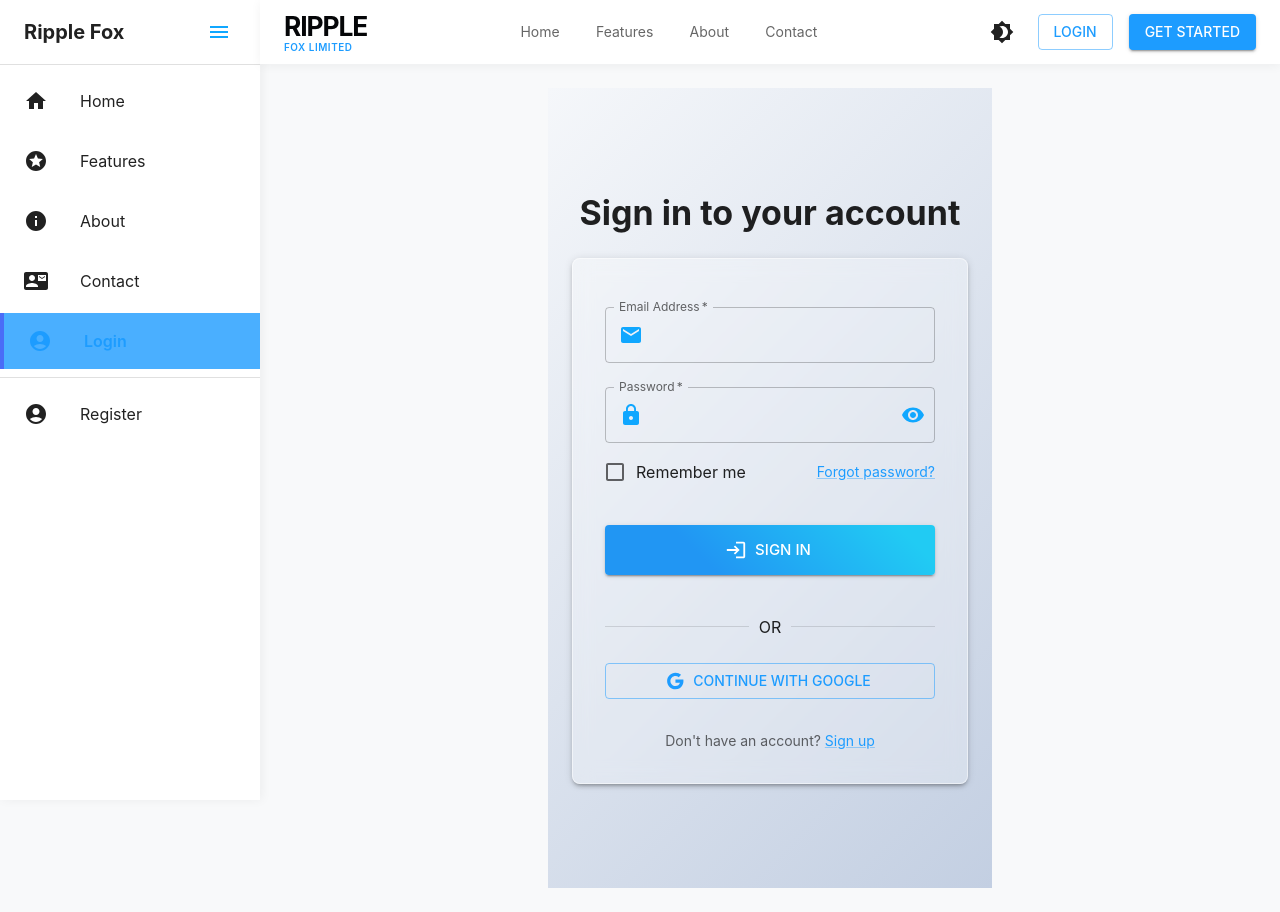
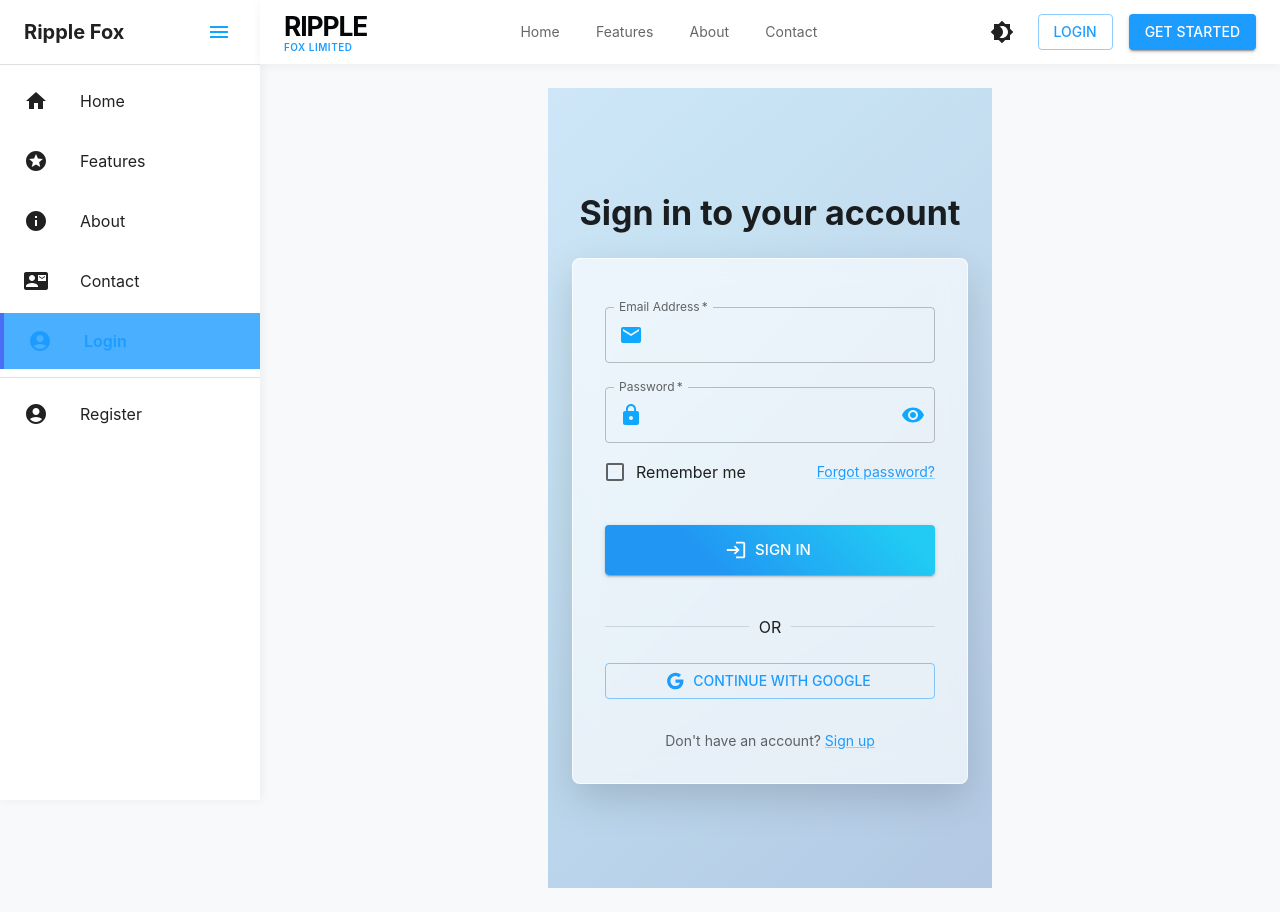
Before and after one commit to CodedX-cyber/RippleFox, a React (Create React App) app in the folder frontend/: page /login in a window 1280 px wide. Built offline with nearby package versions, Linux system fonts and the light colour scheme; a web font is replaced by a local one.

Commit message:
wokring on the dark theme for reg and login

```diff
--- a/frontend/src/pages/auth/LoginPage.js
+++ b/frontend/src/pages/auth/LoginPage.js
@@ -23,6 +23,7 @@ import {
   FormControl,
   FormControlLabel,
   Checkbox,
+  useTheme,
 } from '@mui/material';
 import {
   Visibility as VisibilityIcon,
@@ -45,6 +46,18 @@ const validationSchema = Yup.object({
 });
 
 const LoginPage = () => {
+  const theme = useTheme();
+  const heroBackground =
+    theme.palette.mode === 'dark'
+      ? 'linear-gradient(135deg, rgba(15,23,42,0.95) 0%, rgba(7,12,22,1) 100%)'
+      : 'linear-gradient(135deg, #f5f7fa 0%, #c3cfe2 100%)';
+  const cardBackground =
+    theme.palette.mode === 'dark' ? 'rgba(15,23,42,0.7)' : 'rgba(255, 255, 255, 0.65)';
+  const cardBorder = theme.palette.mode === 'dark' ? '1px solid rgba(255, 255, 255, 0.2)' : '1px solid rgba(255, 255, 255, 0.7)';
+  const gradientOverlay =
+    theme.palette.mode === 'dark'
+      ? 'linear-gradient(120deg, rgba(59,130,246,0.45), rgba(14,165,233,0.3), rgba(59,130,246,0.15))'
+      : 'linear-gradient(120deg, rgba(59,130,246,0.30), rgba(14,165,233,0.20), rgba(59,130,246,0.10))';
   const navigate = useNavigate();
   const location = useLocation();
   const { login, isAuthenticated, isLoading } = useAuth();
@@ -118,10 +131,41 @@ const LoginPage = () => {
   };
 
   return (
-    <Container component="main" maxWidth="xs" sx={{ background: 'linear-gradient(135deg, #f5f7fa 0%, #c3cfe2 100%)', minHeight: '100vh', display: 'flex', alignItems: 'center', justifyContent: 'center' }}>
+    <Container
+      component="main"
+      maxWidth="xs"
+      sx={{
+        background: heroBackground,
+        minHeight: '100vh',
+        display: 'flex',
+        alignItems: 'center',
+        justifyContent: 'center',
+        position: 'relative',
+        overflow: 'hidden',
+        px: 0,
+        '@keyframes gradientShift': {
+          '0%': { backgroundPosition: '0% 50%' },
+          '50%': { backgroundPosition: '100% 50%' },
+          '100%': { backgroundPosition: '0% 50%' },
+        },
+      }}
+    >
+      <Box
+        sx={{
+          position: 'absolute',
+          inset: 0,
+          background: gradientOverlay,
+          opacity: 0.8,
+          backgroundSize: '200% 200%',
+          animation: 'gradientShift 14s ease infinite',
+          pointerEvents: 'none',
+        }}
+      />
       <Fade in={showWelcome} timeout={500}>
         <Box
           sx={{
+            position: 'relative',
+            zIndex: 1,
             display: 'flex',
             flexDirection: 'column',
             alignItems: 'center',
@@ -131,7 +175,18 @@ const LoginPage = () => {
             Sign in to your account
           </Typography>
 
-          <Paper elevation={3} sx={{ p: 4, width: '100%', borderRadius: 2, backgroundColor: 'rgba(255, 255, 255, 0.25)', border: '1px solid rgba(255, 255, 255, 0.5)', backdropFilter: 'blur(10px)' }}>
+          <Paper
+            elevation={3}
+            sx={{
+              p: 4,
+              width: '100%',
+              borderRadius: 2,
+              backgroundColor: cardBackground,
+              border: cardBorder,
+              backdropFilter: 'blur(12px)',
+              boxShadow: theme.palette.mode === 'dark' ? '0 15px 40px rgba(0,0,0,0.6)' : '0 15px 40px rgba(0,0,0,0.15)',
+            }}
+          >
             {serverError && (
               <Alert severity="error" sx={{ mb: 3 }}>
                 {serverError}
--- a/frontend/src/pages/auth/RegisterPage.js
+++ b/frontend/src/pages/auth/RegisterPage.js
@@ -20,6 +20,7 @@ import {
   FormControlLabel,
   Checkbox,
   Grid,
+  useTheme,
 } from '@mui/material';
 import {
   Visibility as VisibilityIcon,
@@ -33,6 +34,19 @@ import {
 } from '@mui/icons-material';
 
 const RegisterPage = () => {
+  const theme = useTheme();
+  const heroBackground =
+    theme.palette.mode === 'dark'
+      ? 'linear-gradient(135deg, rgba(15,23,42,0.95) 0%, rgba(7,12,22,1) 100%)'
+      : 'linear-gradient(135deg, #f5f7fa 0%, #c3cfe2 100%)';
+  const cardBackground =
+    theme.palette.mode === 'dark' ? 'rgba(15,23,42,0.7)' : 'rgba(255, 255, 255, 0.65)';
+  const cardBorder = theme.palette.mode === 'dark' ? '1px solid rgba(255, 255, 255, 0.2)' : '1px solid rgba(255, 255, 255, 0.7)';
+  const gradientOverlay =
+    theme.palette.mode === 'dark'
+      ? 'linear-gradient(120deg, rgba(59,130,246,0.45), rgba(14,165,233,0.3), rgba(59,130,246,0.15))'
+      : 'linear-gradient(120deg, rgba(59,130,246,0.30), rgba(14,165,233,0.20), rgba(59,130,246,0.10))';
+  const inputBackground = theme.palette.mode === 'dark' ? 'rgba(255,255,255,0.08)' : 'rgba(255,255,255,0.9)';
   const navigate = useNavigate();
   const location = useLocation();
   const { register, isAuthenticated } = useAuth();
@@ -145,8 +159,45 @@ const RegisterPage = () => {
   const handleMouseDownPassword = (event) => event.preventDefault();
 
   return (
-    <Container component="main" maxWidth="sm" sx={{ mt: 4, mb: 8, background: 'linear-gradient(135deg, #f5f7fa 0%, #c3cfe2 100%)', minHeight: '100vh', display: 'flex', alignItems: 'center', justifyContent: 'center' }}>
+    <Container
+      component="main"
+      maxWidth="sm"
+      sx={{
+        mt: 4,
+        mb: 8,
+        background: heroBackground,
+        minHeight: '100vh',
+        display: 'flex',
+        alignItems: 'center',
+        justifyContent: 'center',
+        position: 'relative',
+        overflow: 'hidden',
+        '@keyframes gradientShift': {
+          '0%': { backgroundPosition: '0% 50%' },
+          '50%': { backgroundPosition: '100% 50%' },
+          '100%': { backgroundPosition: '0% 50%' },
+        },
+      }}
+    >
+      <Box
+        sx={{
+          position: 'absolute',
+          inset: 0,
+          background: gradientOverlay,
+          opacity: 0.75,
+          backgroundSize: '200% 200%',
+          animation: 'gradientShift 14s ease infinite',
+          pointerEvents: 'none',
+        }}
+      />
       <Fade in={showForm} timeout={800}>
+        <Box
+          sx={{
+            position: 'relative',
+            zIndex: 1,
+            width: '100%',
+          }}
+        >
           <Paper
             elevation={3}
             sx={{
@@ -155,9 +206,10 @@ const RegisterPage = () => {
               flexDirection: 'column',
               alignItems: 'center',
               borderRadius: 2,
-            backgroundColor: 'rgba(255, 255, 255, 0.25)',
-            border: '1px solid rgba(255, 255, 255, 0.5)',
-            backdropFilter: 'blur(10px)',
+              backgroundColor: cardBackground,
+              border: cardBorder,
+              backdropFilter: 'blur(12px)',
+              boxShadow: theme.palette.mode === 'dark' ? '0 15px 40px rgba(0,0,0,0.6)' : '0 15px 40px rgba(0,0,0,0.15)',
             }}
           >
           <Box
@@ -197,106 +249,85 @@ const RegisterPage = () => {
           >
             <Grid container spacing={2}>
               <Grid item xs={12} sm={6}>
-                <TextField
-                  margin="normal"
-                  required
-                  fullWidth
+                <FormControl fullWidth variant="outlined" margin="normal" required>
+                  <InputLabel htmlFor="firstName">First Name</InputLabel>
+                  <OutlinedInput
                     id="firstName"
-                  label="First Name"
                     name="firstName"
-                  autoComplete="given-name"
-                  autoFocus
+                    type="text"
                     value={formik.values.firstName}
                     onChange={formik.handleChange}
                     onBlur={formik.handleBlur}
                     error={formik.touched.firstName && Boolean(formik.errors.firstName)}
-                  helperText={formik.touched.firstName && formik.errors.firstName}
-                  InputProps={{
-                    startAdornment: (
+                    startAdornment={
                       <InputAdornment position="start">
                         <PersonIcon color="action" />
                       </InputAdornment>
-                    ),
-                  }}
-                  sx={{
-                    '& .MuiOutlinedInput-root': {
-                      borderRadius: 2,
-                    },
-                  }}
+                    }
+                    label="First Name"
+                    sx={{ backgroundColor: inputBackground, color: theme.palette.text.primary }}
                   />
+                </FormControl>
               </Grid>
               <Grid item xs={12} sm={6}>
-                <TextField
-                  margin="normal"
-                  required
-                  fullWidth
+                <FormControl fullWidth variant="outlined" margin="normal" required>
+                  <InputLabel htmlFor="lastName">Last Name</InputLabel>
+                  <OutlinedInput
                     id="lastName"
-                  label="Last Name"
                     name="lastName"
-                  autoComplete="family-name"
+                    type="text"
                     value={formik.values.lastName}
                     onChange={formik.handleChange}
                     onBlur={formik.handleBlur}
                     error={formik.touched.lastName && Boolean(formik.errors.lastName)}
-                  helperText={formik.touched.lastName && formik.errors.lastName}
-                  sx={{
-                    '& .MuiOutlinedInput-root': {
-                      borderRadius: 2,
-                    },
-                  }}
+                    startAdornment={
+                      <InputAdornment position="start">
+                        <PersonIcon color="action" />
+                      </InputAdornment>
+                    }
+                    label="Last Name"
+                    sx={{ backgroundColor: inputBackground, color: theme.palette.text.primary }}
                   />
+                </FormControl>
               </Grid>
             </Grid>
 
-            <TextField
-              margin="normal"
-              required
-              fullWidth
+            <FormControl fullWidth variant="outlined" margin="normal" required>
+              <InputLabel htmlFor="email">Email Address</InputLabel>
+              <OutlinedInput
                 id="email"
-              label="Email Address"
                 name="email"
-              autoComplete="email"
+                type="email"
                 value={formik.values.email}
                 onChange={formik.handleChange}
                 onBlur={formik.handleBlur}
                 error={formik.touched.email && Boolean(formik.errors.email)}
-              helperText={formik.touched.email && formik.errors.email}
-              InputProps={{
-                startAdornment: (
+                startAdornment={
                   <InputAdornment position="start">
                     <EmailIcon color="action" />
                   </InputAdornment>
-                ),
-              }}
-              sx={{
-                mt: 2,
-                '& .MuiOutlinedInput-root': {
-                  borderRadius: 2,
-                },
-              }}
+                }
+                label="Email Address"
+                sx={{ backgroundColor: inputBackground, color: theme.palette.text.primary }}
               />
+            </FormControl>
 
-            <TextField
-              margin="normal"
-              required
-              fullWidth
+            <FormControl fullWidth variant="outlined" margin="normal" required>
+              <InputLabel htmlFor="password">Password</InputLabel>
+              <OutlinedInput
+                id="password"
                 name="password"
-              label="Password"
                 type={showPassword ? 'text' : 'password'}
-              id="password"
-              autoComplete="new-password"
                 value={formik.values.password}
                 onChange={formik.handleChange}
                 onBlur={formik.handleBlur}
                 error={formik.touched.password && Boolean(formik.errors.password)}
-              helperText={formik.touched.password && formik.errors.password}
-              InputProps={{
-                startAdornment: (
+                startAdornment={
                   <InputAdornment position="start">
                     <LockIcon color="action" />
                   </InputAdornment>
-                ),
-                endAdornment: (
+                }
+                endAdornment={
                   <InputAdornment position="end">
                     <IconButton
                       aria-label="toggle password visibility"
@@ -307,37 +338,28 @@ const RegisterPage = () => {
                       {showPassword ? <VisibilityOffIcon /> : <VisibilityIcon />}
                     </IconButton>
                   </InputAdornment>
-                ),
-              }}
-              sx={{
-                mt: 2,
-                '& .MuiOutlinedInput-root': {
-                  borderRadius: 2,
-                },
-              }}
+                }
+                label="Password"
+                sx={{ backgroundColor: inputBackground, color: theme.palette.text.primary }}
               />
+            </FormControl>
 
-            <TextField
-              margin="normal"
-              required
-              fullWidth
+            <FormControl fullWidth variant="outlined" margin="normal" required>
+              <InputLabel htmlFor="confirmPassword">Confirm Password</InputLabel>
+              <OutlinedInput
+                id="confirmPassword"
                 name="confirmPassword"
-              label="Confirm Password"
                 type={showConfirmPassword ? 'text' : 'password'}
-              id="confirmPassword"
-              autoComplete="new-password"
                 value={formik.values.confirmPassword}
                 onChange={formik.handleChange}
                 onBlur={formik.handleBlur}
                 error={formik.touched.confirmPassword && Boolean(formik.errors.confirmPassword)}
-              helperText={formik.touched.confirmPassword && formik.errors.confirmPassword}
-              InputProps={{
-                startAdornment: (
+                startAdornment={
                   <InputAdornment position="start">
                     <LockIcon color="action" />
                   </InputAdornment>
-                ),
-                endAdornment: (
+                }
+                endAdornment={
                   <InputAdornment position="end">
                     <IconButton
                       aria-label="toggle confirm password visibility"
@@ -348,15 +370,11 @@ const RegisterPage = () => {
                       {showConfirmPassword ? <VisibilityOffIcon /> : <VisibilityIcon />}
                     </IconButton>
                   </InputAdornment>
-                ),
-              }}
-              sx={{
-                mt: 2,
-                '& .MuiOutlinedInput-root': {
-                  borderRadius: 2,
-                },
-              }}
+                }
+                label="Confirm Password"
+                sx={{ backgroundColor: inputBackground, color: theme.palette.text.primary }}
               />
+            </FormControl>
 
             <FormControlLabel
               control={
@@ -492,6 +510,7 @@ const RegisterPage = () => {
             </Box>
           </Box>
         </Paper>
+      </Box>
       </Fade>
     </Container>
   );
```
Lines whose indentation alone changed are shown as unchanged.
